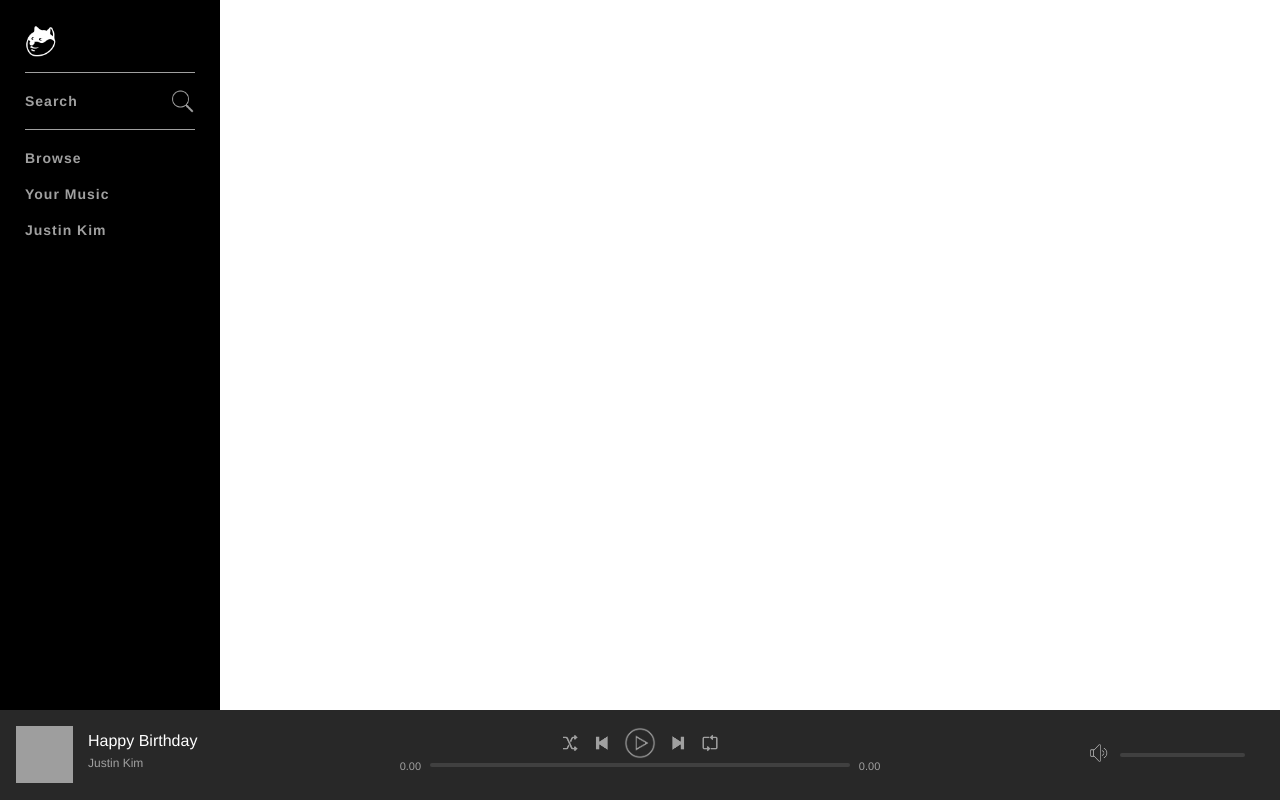
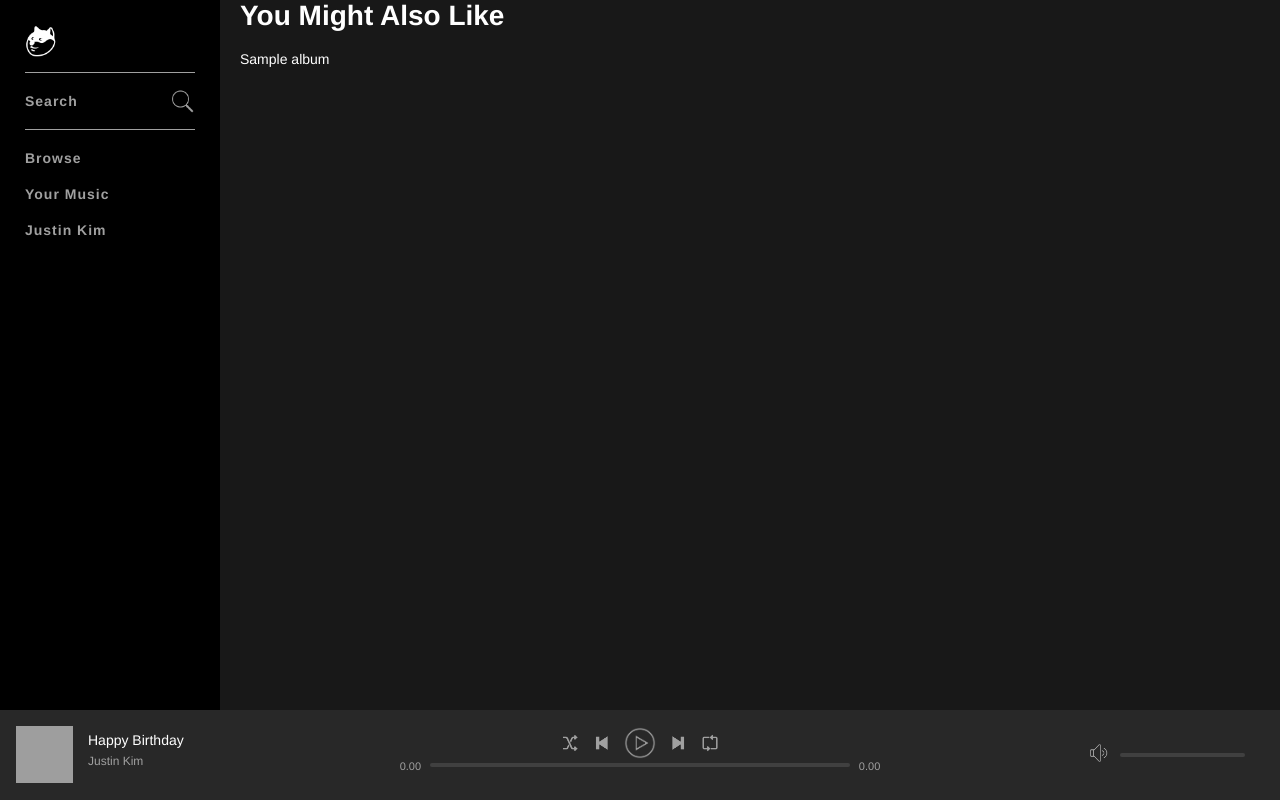
Before and after one commit to jinsuk312/spotifyClone, a PHP site: page / in a window 1280 px wide. Run offline with PHP 8.4, Linux system fonts and the light colour scheme; the visitor is signed in with stand-in values (Sample User, id 1); tables that the repository leaves empty or names only in its code hold one stand-in row (values such as "Sample post"); grey boxes are pictures that could not be loaded.

Commit message:
clean code/components, css

```diff
--- a/assets/css/style.css
+++ b/assets/css/style.css
@@ -8,6 +8,12 @@ body {
 * {
 	font-family: 'Helvetica Neue', Helvetica, Arial, sans-serif;
 	color: #fff;
+}
+
+body {
+	background-color: #181818;
+	font-size: 14px;
+	min-width: 720px;
 }
 
 #nowPlayingBarContainer {
@@ -191,6 +197,7 @@ body {
 	color: #a0a0a0;
 	text-decoration: none;
 }
+
 .navItemLink:hover {
 	color: #ffffff;
 }
@@ -201,3 +208,13 @@ body {
 	top: 6px;
 	width: 25px;
 }
+
+#mainViewContainer {
+	margin-left: 220px;
+	padding-bottom: 90px;
+	width: calc(100% - 220px);
+}
+
+#mainContent {
+	padding: 0 20px;
+}
--- /dev/null
+++ b/includes/footer.php
@@ -0,0 +1,14 @@
+				</div>
+
+
+				</div>
+
+				</div>
+
+				<?php include("includes/nowPlayingBar.php"); ?>
+
+				</div>
+
+				</body>
+
+				</html>
--- /dev/null
+++ b/includes/header.php
@@ -0,0 +1,32 @@
+<?php
+include("includes/config.php");
+
+//session_destroy(); LOGOUT
+
+if (isset($_SESSION['userLoggedIn'])) {
+	$userLoggedIn = $_SESSION['userLoggedIn'];
+} else {
+	header("Location: register.php");
+}
+
+?>
+
+<html>
+
+<head>
+	<title>Welcome to Slotify!</title>
+
+	<link rel="stylesheet" type="text/css" href="assets/css/style.css">
+</head>
+
+<body>
+
+	<div id="mainContainer">
+
+		<div id="topContainer">
+
+			<?php include("includes/navBarContainer.php"); ?>
+
+			<div id="mainViewContainer">
+
+				<div id="mainContent">
--- a/index.php
+++ b/index.php
@@ -1,41 +1,18 @@
-<?php
-include("includes/config.php");
+<?php include("includes/header.php"); ?>
 
-//session_destroy(); LOGOUT
+<h1 class="pageHeadingBig">You Might Also Like</h1>
 
-if (isset($_SESSION['userLoggedIn'])) {
-    $userLoggedIn = $_SESSION['userLoggedIn'];
-} else {
-    header("Location: register.php");
-}
+<div class="gridViewContainer">
 
-?>
+    <?php
+    // get albums
+    $albumQuery = mysqli_query($con, "SELECT * FROM albums");
+    // loops over all the albums
+    while ($row = mysqli_fetch_array($albumQuery)) {
+        echo $row['title'] . "<br>";
+    }
+    ?>
 
-<html>
+</div>
 
-<head>
-    <title>Welcome to Slotify!</title>
-
-    <link rel="stylesheet" type="text/css" href="assets/css/style.css">
-</head>
-
-<body>
-
-    <div id="mainContainer">
-
-        <div id="topContainer">
-
-            <?php include("includes/navBarContainer.php"); ?>
-
-        </div>
-
-        <?php include("includes/nowPlayingBar.php"); ?>
-
-    </div>
-
-
-
-
-</body>
-
-</html>
+<?php include("includes/footer.php"); ?>
```
Also changed, not shown: assets/images/artwork/clearday.jpg (added), assets/images/artwork/energy.jpg (added), assets/images/artwork/funkyelement.jpg (added), assets/images/artwork/goinghigher.jpg (added), assets/images/artwork/popdance.jpg (added), assets/images/artwork/sweet.jpg (added), assets/images/artwork/ukulele.jpg (added), 3 other files.
